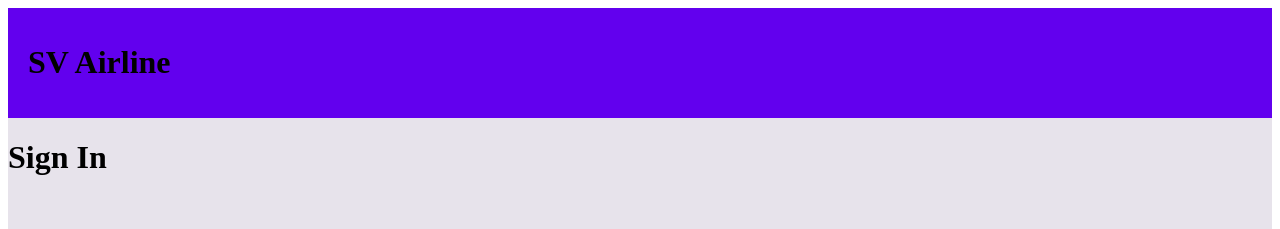
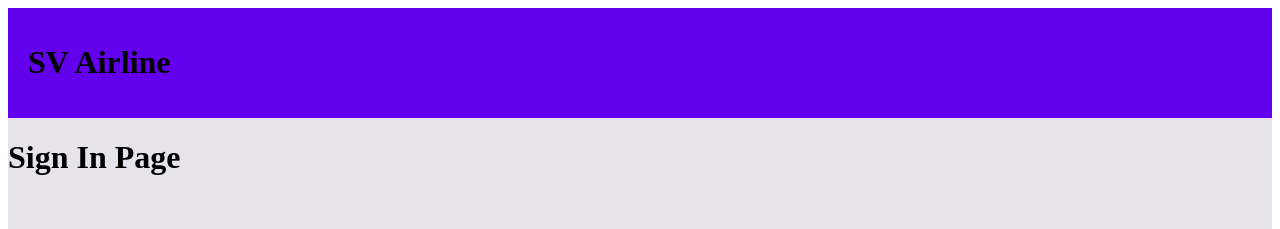
Before and after one commit to srivishnuc/airline-app, a React app: page / in a window 1280 px wide. Shown: the top 229 px of the page. Built offline with nearby package versions, Linux system fonts and the light colour scheme; the HTML template or start-up script is replaced by a standard one.

Commit message:
First commit in dev branch

```diff
--- a/src/components/Signin/SignIn.js
+++ b/src/components/Signin/SignIn.js
@@ -4,7 +4,7 @@ import './SignIn.scss'
 const SignIn = () => {
     return (
         <>
-            <h1>Sign In</h1>
+            <h1>Sign In Page</h1>
         </>
     )
 }
```
